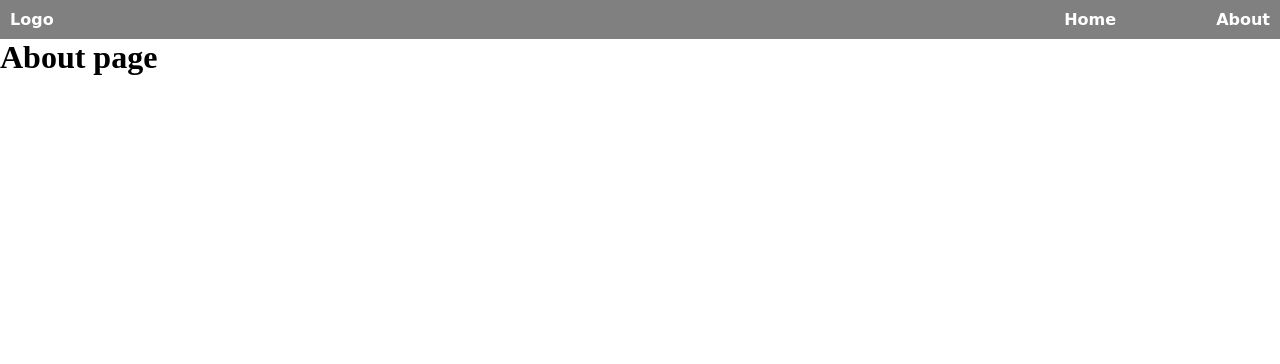
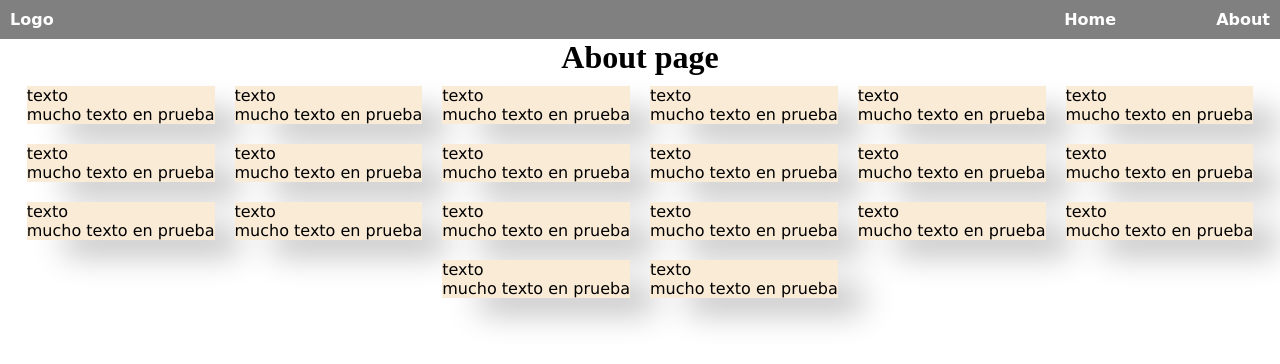
Before and after one commit to miguelherreravillanueva/Prueba-Flex, a plain HTML site: page about.html in a window 1280 px wide. Drawn offline with Linux system fonts and the light colour scheme; a web font is replaced by a local one.

Commit message:
mejorada la sección About

```diff
--- a/about.html
+++ b/about.html
@@ -17,7 +17,94 @@
 
 </header>
 <main>
-    <h1>About page</h1>
+    <h1 style="text-align: center">About page</h1>
+    <div class="card-container">
+        <div class="card">
+            <span>texto</span>
+            <p>mucho texto en prueba</p>
+        </div>
+        <div class="card">
+            <span>texto</span>
+            <p>mucho texto en prueba</p>
+        </div>
+        <div class="card">
+            <span>texto</span>
+            <p>mucho texto en prueba</p>
+        </div>
+        <div class="card">
+            <span>texto</span>
+            <p>mucho texto en prueba</p>
+        </div>
+        <div class="card">
+            <span>texto</span>
+            <p>mucho texto en prueba</p>
+        </div>
+        <div class="card">
+            <span>texto</span>
+            <p>mucho texto en prueba</p>
+        </div>
+        <div class="card">
+            <span>texto</span>
+            <p>mucho texto en prueba</p>
+        </div>
+        <div class="card">
+            <span>texto</span>
+            <p>mucho texto en prueba</p>
+        </div>
+        <div class="card">
+            <span>texto</span>
+            <p>mucho texto en prueba</p>
+        </div>
+        <div class="card">
+            <span>texto</span>
+            <p>mucho texto en prueba</p>
+        </div>
+        <div class="card">
+            <span>texto</span>
+            <p>mucho texto en prueba</p>
+        </div>
+        <div class="card">
+            <span>texto</span>
+            <p>mucho texto en prueba</p>
+        </div>
+        <div class="card">
+            <span>texto</span>
+            <p>mucho texto en prueba</p>
+        </div>
+        <div class="card">
+            <span>texto</span>
+            <p>mucho texto en prueba</p>
+        </div>
+        <div class="card">
+            <span>texto</span>
+            <p>mucho texto en prueba</p>
+        </div>
+        <div class="card">
+            <span>texto</span>
+            <p>mucho texto en prueba</p>
+        </div>
+        <div class="card">
+            <span>texto</span>
+            <p>mucho texto en prueba</p>
+        </div>
+        <div class="card">
+            <span>texto</span>
+            <p>mucho texto en prueba</p>
+        </div>
+        <div class="card">
+            <span>texto</span>
+            <p>mucho texto en prueba</p>
+        </div>
+        <div class="card">
+            <span>texto</span>
+            <p>mucho texto en prueba</p>
+        </div>
+    </div>
+
+
+
+
+
 </main>
 </body>
 </html>
--- a/style.css
+++ b/style.css
@@ -35,3 +35,17 @@ nav {
     display: flex;
     gap: 100px;
 }
+.card {
+    background-color: antiquewhite;
+    margin: 10px;
+    box-shadow: 31px 20px 33px -7px rgba(0,0,0,0.3);
+-webkit-box-shadow: 31px 20px 33px -7px rgba(0,0,0,0.3);
+-moz-box-shadow: 31px 20px 33px -7px rgba(0,0,0,0.3);
+}
+.card-container {
+    display: flex;
+    flex-wrap: wrap;
+    justify-content: center;
+    font-family:Verdana, Geneva, Tahoma, sans-serif;
+}
+}
```
Also changed, not shown: index.html (+3 -2 lines).
